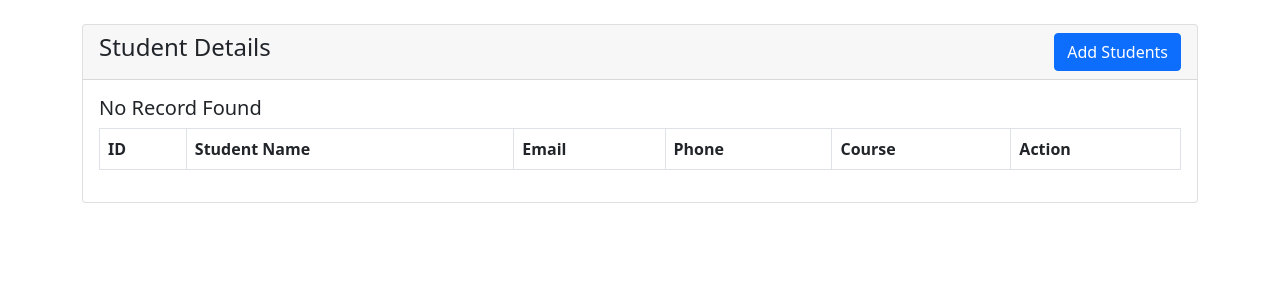
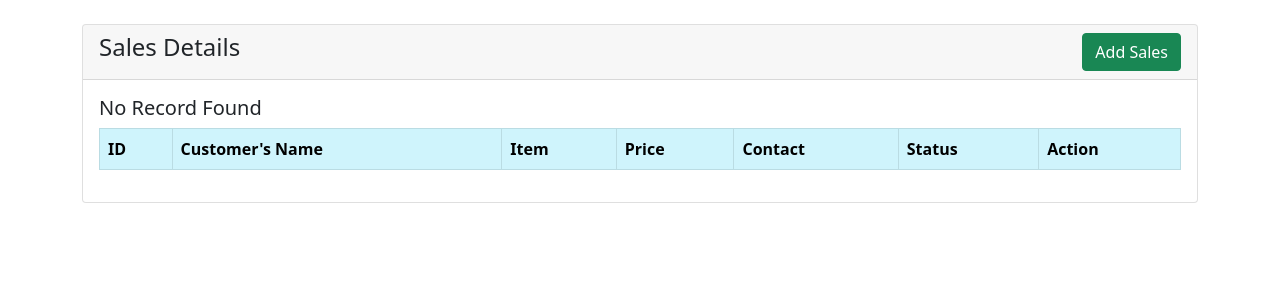
Before and after one commit to Sazotam99/php_grade12_report-Do-Mario-, a PHP site: page / in a window 1280 px wide. Shown: the top 300 px of the page. Run offline with PHP 8.4, Linux system fonts and the light colour scheme; data that the repository does not hold is empty.

Commit message:
Add files via upload

```diff
--- a/basic_crud/dbcon.php
+++ b/basic_crud/dbcon.php
@@ -1,9 +1,7 @@
 <?php
+    $con = mysqli_connect("localhost","root","","dummy");
 
-$con = mysqli_connect("localhost","root","","dummy");
-
-if(!$con){
-    die('Connection Failed'. mysqli_connect_error());
-}
-
+    if(!$con){
+        die('Connection Failed'. mysqli_connect_error());
+    }
 ?>
--- a/basic_crud/index.php
+++ b/basic_crud/index.php
@@ -2,7 +2,7 @@
     session_start();
     require 'dbcon.php';
 ?>
-<!doctype html>
+<!DOCTYPE html>
 <html lang="en">
   <head>
     <!-- Required meta tags -->
@@ -12,7 +12,7 @@
     <!-- Bootstrap CSS -->
     <link href="https://cdn.jsdelivr.net/npm/bootstrap@5.1.3/dist/css/bootstrap.min.css" rel="stylesheet">
 
-    <title>Student CRUD</title>
+    <title>Sales CRUD</title>
 </head>
 <body>
 
@@ -24,44 +24,53 @@
             <div class="col-md-12">
                 <div class="card">
                     <div class="card-header">
-                        <h4>Student Details
-                            <a href="student-create.php" class="btn btn-primary float-end">Add Students</a>
+                        <h4>Sales Details
+                            <a href="sales-create.php" class="btn btn-success float-end">Add Sales</a>
                         </h4>
                     </div>
                     <div class="card-body">
 
                         <table class="table table-bordered table-striped">
                             <thead>
-                                <tr>
+                                <tr class="table-info">
                                     <th>ID</th>
-                                    <th>Student Name</th>
-                                    <th>Email</th>
-                                    <th>Phone</th>
-                                    <th>Course</th>
+                                    <th>Customer's Name</th>
+                                    <th>Item</th>
+                                    <th>Price</th>
+                                    <th>Contact</th>
+                                    <th>Status</th>
                                     <th>Action</th>
                                 </tr>
                             </thead>
                             <tbody>
                                 <?php
-                                    $query = "SELECT * FROM students";
+                                    $query = "SELECT * FROM sales";
                                     $query_run = mysqli_query($con, $query);
 
                                     if(mysqli_num_rows($query_run) > 0)
                                     {
-                                        foreach($query_run as $student)
+                                        foreach($query_run as $sales)
                                         {
                                             ?>
                                             <tr>
-                                                <td><?= $student['id']; ?></td>
-                                                <td><?= $student['name']; ?></td>
-                                                <td><?= $student['email']; ?></td>
-                                                <td><?= $student['phone']; ?></td>
-                                                <td><?= $student['course']; ?></td>
+                                                <td><?= $sales['id']; ?></td>
+                                                <td><?= $sales['cusn']; ?></td>
+                                                <td><?= $sales['item']; ?></td>
+                                                <td><?= $sales['price']; ?></td>
+                                                <td><?= $sales['contact']; ?></td>
+                                                <td><?= $sales['status'];?></td>
                                                 <td>
-                                                    <a href="student-view.php?id=<?= $student['id']; ?>" class="btn btn-info btn-sm">View</a>
-                                                    <a href="student-edit.php?id=<?= $student['id']; ?>" class="btn btn-success btn-sm">Edit</a>
+                                                    <?php
+                                                        if($sales['status']=='unpaid'){
+                                                            ?>
+                                                            <span><a href="code.php?tid=<?=$sales['id']?>" class="btn btn-warning btn-sm">Set Paid</a></span>
+                                                            <?php
+                                                        }
+                                                    ?>
+
+                                                    <a href="sales-edit.php?id=<?= $sales['id']; ?>" class="btn btn-primary btn-sm">Edit</a>
                                                     <form action="code.php" method="POST" class="d-inline">
-                                                        <button type="submit" name="delete_student" value="<?=$student['id'];?>" class="btn btn-danger btn-sm">Delete</button>
+                                                        <button type="submit" name="delete_sales" value="<?=$sales['id'];?>" class="btn btn-danger btn-sm">Delete</button>
                                                     </form>
                                                 </td>
                                             </tr>
--- a/basic_crud/message.php
+++ b/basic_crud/message.php
@@ -3,7 +3,7 @@
 ?>
 
     <div class="alert alert-warning alert-dismissible fade show" role="alert">
-        <strong>Hey!</strong> <?= $_SESSION['message']; ?>
+        <strong><?= $_SESSION['message']; ?>!</strong>
         <button type="button" class="btn-close" data-bs-dismiss="alert" aria-label="Close"></button>
     </div>
 
```
Also changed, not shown: basic_crud/code.php (+32 -22 lines), basic_crud/sales-create.php (added, +60 -0 lines), basic_crud/sales-edit.php (added, +86 -0 lines).
